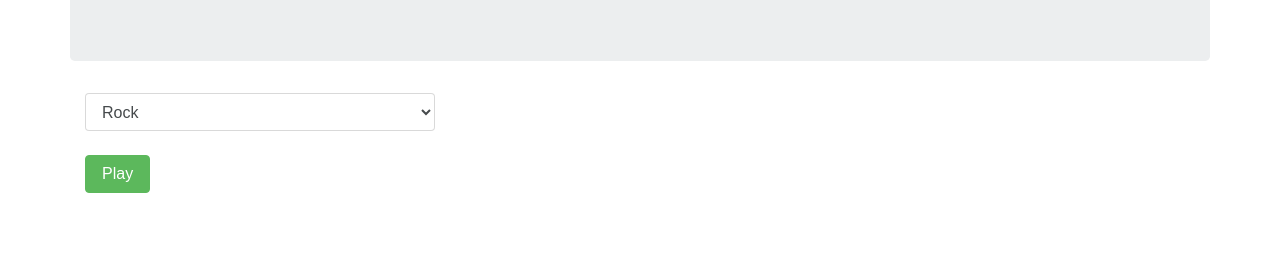
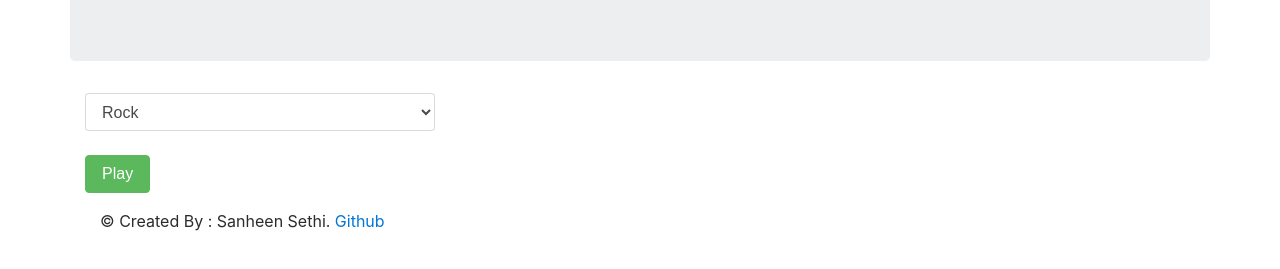
Before and after one commit to sanheensethi/Rock-Paper-Scissors, a plain HTML site: page index.html in a window 1280 px wide. Shown: the part 135-404 px from the top of the page. Drawn offline with Linux system fonts and the light colour scheme.

Commit message:
Modified

```diff
--- a/index.html
+++ b/index.html
@@ -81,6 +81,15 @@
 		}
 	</script>
 
+<footer class="page-footer blue center-on-small-only">
+
+	<div class="footer-copyright">
+       <div class="container-fluid">
+           © Created By : Sanheen Sethi.  <a href="https://github.com/sanheensethi/">Github</a>
+
+       </div>
+    </div>
+</footer>
 </div>
 <script src="js/bootstrap.min.js"></script>
 </body>
```
